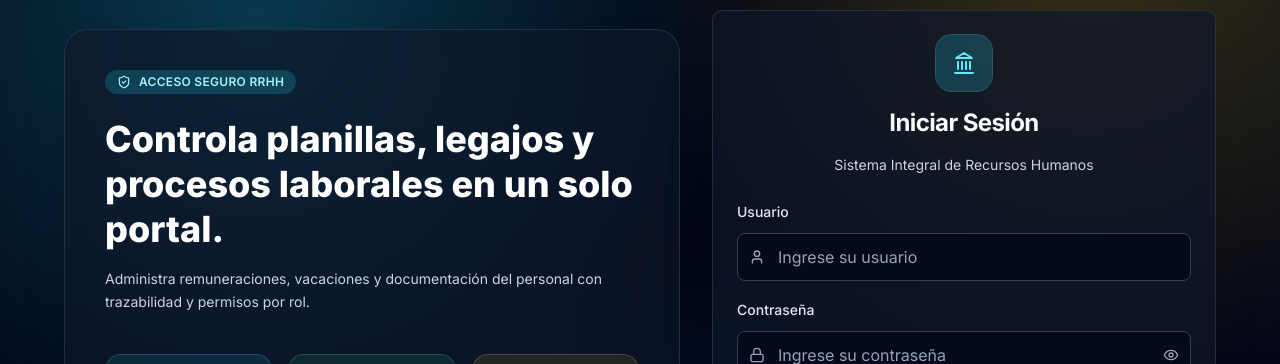
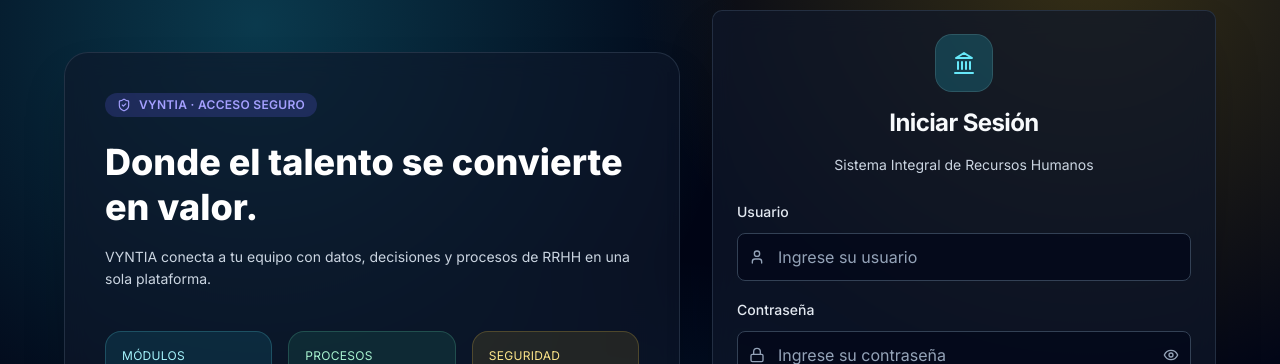
Before and after one commit to p4ranoic0/vyntia, a React (Vite) app in the folder apps/web/: page / in a window 1280 px wide. Shown: the part 135-499 px from the top of the page. Built offline with nearby package versions, Linux system fonts and the light colour scheme; no server answers.

Commit message:
chore(L1): rebrand LoginForm copy to VYNTIA value proposition

```diff
--- a/apps/web/src/components/auth/LoginForm.tsx
+++ b/apps/web/src/components/auth/LoginForm.tsx
@@ -193,15 +193,15 @@
 
       <div className="relative mx-auto grid min-h-[92vh] max-w-6xl items-center gap-8 lg:grid-cols-[1.1fr_0.9fr]">
         <section className="hidden rounded-3xl border border-slate-700/60 bg-slate-900/65 p-10 text-slate-100 shadow-2xl backdrop-blur-md lg:block">
-          <div className="inline-flex items-center gap-2 rounded-full bg-cyan-400/20 px-3 py-1 text-xs font-semibold uppercase tracking-wide text-cyan-200">
+          <div className="inline-flex items-center gap-2 rounded-full bg-[#6C63FF]/20 px-3 py-1 text-xs font-semibold uppercase tracking-wide text-[#A5A0FF]">
             <ShieldCheck className="h-3.5 w-3.5" />
-            Acceso Seguro RRHH
+            VYNTIA · Acceso seguro
           </div>
           <h1 className="mt-5 text-4xl font-black leading-tight text-white">
-            Controla planillas, legajos y procesos laborales en un solo portal.
+            Donde el talento se convierte en valor.
           </h1>
           <p className="mt-4 max-w-xl text-sm leading-relaxed text-slate-300">
-            Administra remuneraciones, vacaciones y documentación del personal con trazabilidad y permisos por rol.
+            VYNTIA conecta a tu equipo con datos, decisiones y procesos de RRHH en una sola plataforma.
           </p>
 
           <div className="mt-10 grid gap-4 sm:grid-cols-3">
```
